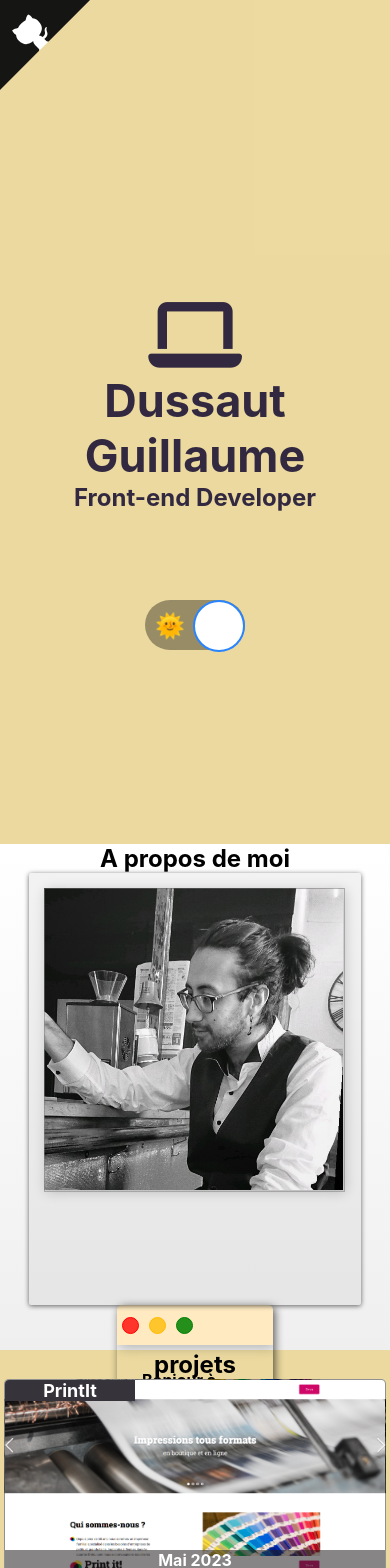
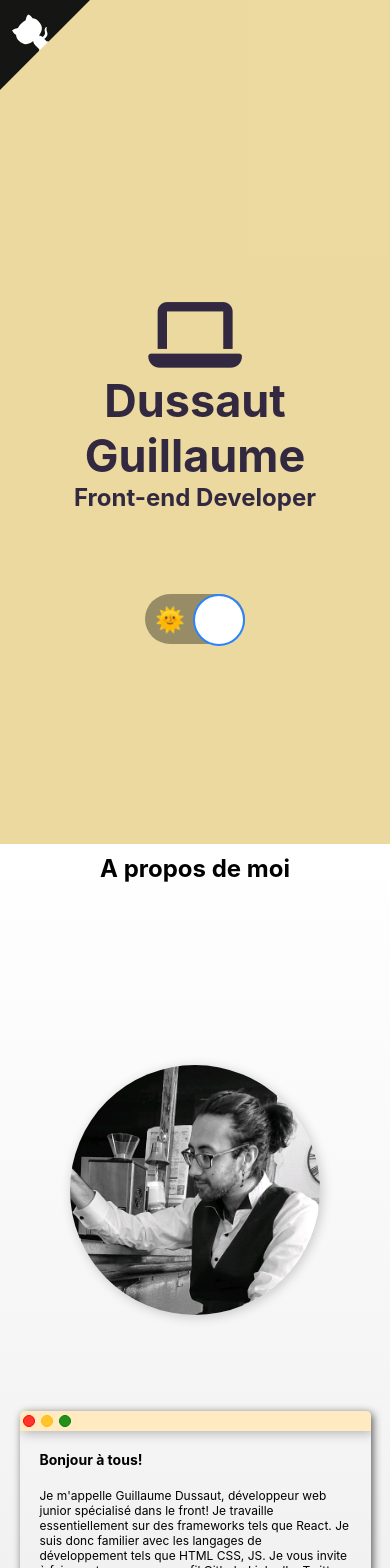
Before and after one commit to GuillaumeDussaut/Mon-portfolio, a React (Create React App) app: page / in a window 390 px wide. Shown: the top 1568 px of the page. Built offline with nearby package versions, Linux system fonts and the light colour scheme; some icons are missing.

Commit message:
deploy app

```diff
--- a/package.json
+++ b/package.json
@@ -2,6 +2,7 @@
   "name": "mon-portfolio",
   "version": "0.1.0",
   "private": true,
+  "homepage": "https://GuillaumeDussaut.github.io/mon-portfolio",
   "dependencies": {
     "@iconify/icons-twemoji": "^1.2.8",
     "@iconify/react": "^4.1.1",
@@ -27,7 +28,9 @@
     "start": "react-scripts start",
     "build": "react-scripts build",
     "test": "react-scripts test",
-    "eject": "react-scripts eject"
+    "eject": "react-scripts eject",
+    "predeploy": "npm run build",
+    "deploy": "gh-pages -d build"
   },
   "eslintConfig": {
     "extends": [
--- a/public/dataLangFrancais.json
+++ b/public/dataLangFrancais.json
@@ -68,7 +68,7 @@
         {
             "title":"Donjon Hunter",
             "startDate":"Septembre 2023",
-            "description":"description du projet 3",
+            "description":"Ce projet est un projet personnel en React.",
             "images":[
                 "./images/projet3/donjonhunter.png",
                 "./images/projet3/donjonhunter2.png"
--- a/src/App.js
+++ b/src/App.js
@@ -53,7 +53,7 @@ function App() {
       <Projets projetsData={projetsData} data={langData}/>
       <Skills data={langData}/>
       <Experience data={langData}/>
-      <Footer />
+      <Footer data={data}/>
     </div>
   );
 }
--- a/src/App.scss
+++ b/src/App.scss
@@ -1,6 +1,9 @@
 *{
   margin:0;
   padding:0;
+}
+body {
+  min-width: 320px;
 }
 // header
 header {
@@ -87,7 +90,7 @@ header {
     align-items: center;
     cursor: pointer;
     position:absolute;
-    top:600px;
+    bottom:200px;
     left:50%;
     transform: translateX(-50%);
     .theme-icon {
@@ -131,6 +134,11 @@ header {
       }
     }
   }
+  @media screen and (min-width: 320px) and (max-width: 720px){
+    .theme-button-container {
+      bottom:200px;
+    }
+  }
 // a propos
 .a-propos-container{
   width: 100%;
@@ -141,7 +149,10 @@ header {
   align-items: center;
   perspective: 1500px;
   background: linear-gradient(white, #efefef);
+  position:relative;
   h1{
+      position:absolute;
+      top:10px;
       width: 100%;
       text-align:center;
   }
@@ -190,7 +201,7 @@ header {
     }
   .presentation{
       width: 40%;
-      height: 250px;
+      height: auto;
       border-radius:5px;
       overflow:hidden;
       box-shadow:2px 2px 8px rgba(0, 0, 0, 0.637);
@@ -237,6 +248,62 @@ header {
       }
   }
 }
+@media screen and (min-width: 320px) and (max-width: 720px){
+  .a-propos-container {
+    width: 100%;
+    height: 100vh;
+    h1 {
+      font-size: 24px;
+      position:absolute;
+      top:10px;
+    }
+    .photoProfil {
+      position:absolute;
+      box-shadow: none;
+      background:transparent;
+      img {
+        width: 250px;
+        height: auto;
+        left:50%;
+        transform: translateX(-50%);
+        border-radius:50%;
+      }
+      .glow{
+        display:none;
+      }
+    }
+    .photoProfil:hover{
+      display:none;
+    }
+    .presentation {
+      width: 90%;
+      height: auto;
+      margin: 10px 0;
+      position:absolute;
+      bottom:50px;
+      .barre-top {
+        height: 20px;
+        .btn-1,
+        .btn-2,
+        .btn-3 {
+          width: 10px;
+          height: 10px;
+          margin: 3px;
+        }
+      }
+      .zone-texte {
+        padding: 10px;
+        h4 {
+          font-size: 14px;
+        }
+        p {
+          font-size: 12px;
+        }
+      }
+    }
+  }
+}
+
 // projets
 .projetsContainer{
   width: 100%;
@@ -248,6 +315,7 @@ header {
   h1{
       width: 100%;
       text-align:center;
+      margin-top:10px;
   }
   .projet{
       cursor:pointer;
@@ -288,17 +356,32 @@ header {
 
   }
 }
+@media screen and (min-width: 320px) and (max-width: 720px){
+  .projetsContainer{
+    height: 100vh;
+    .projet{
+      width: 90%;
+    }
+    .projet:hover{
+      display:none;
+    }
+  }
+}
+.body-no-scroll{
+  overflow:hidden;
+}
 // modal projets
 .modal{
   width: 100%;
   height: 100vh;
-  background:rgba(0, 0, 0, 0.452);
+  background:rgba(0, 0, 0, 0.733);
   position:fixed;
   top:0;
   bottom: 0;
   display:flex;
   justify-content: center;
   align-items: center;
+  z-index: 1;
   .modal-content{
       box-shadow: 2px 2px 12px black;
       width: 700px;
@@ -306,7 +389,6 @@ header {
       border-radius:20px;
       background:white;
       position:relative;
-
       span{
           cursor:pointer;
           position:absolute;
@@ -411,6 +493,7 @@ header {
       }
   }
 }
+
 // skills
 .skillsContainer{
   width: 100%;
@@ -420,9 +503,12 @@ header {
   flex-direction: column;
   justify-content: center;
   align-items: center;
+  position:relative;
   h1{
       width: 100%;
       color:white;
+      position:absolute;
+      top:10px;
       text-align:center;
   }
   .skills{
@@ -457,6 +543,14 @@ header {
       }
   }
 }
+@media screen and (min-width: 320px) and (max-width: 720px){
+  .skillsContainer{
+    height: auto;
+    .skills{
+      margin-top:100px;
+    }
+  }
+}
 // experience
 .containerTimeline{
   width: 100%;
@@ -466,20 +560,15 @@ header {
   padding-bottom:10px;
   h1{
     text-align:center;
-    margin-bottom:100px
+    margin-bottom:100px;
   }
-  .timelinePrincipale{
-    .vertical-timeline-element--work{
-
-    }
-    .experience-icon{
+  .experience-icon{
       width: 100%;
       height: 100%;
       display:flex;
       justify-content: center;
       align-items: center;
       font-size: 40px;
-    }
   }
 }
 // footer
--- a/src/components/experience.js
+++ b/src/components/experience.js
@@ -1,4 +1,4 @@
-import React, { useEffect, useState } from "react";
+import React, { useEffect } from "react";
 import { VerticalTimeline, VerticalTimelineElement } from "react-vertical-timeline-component";
 import "react-vertical-timeline-component/style.min.css";
 import "../App.scss";
@@ -6,23 +6,19 @@ import { useInView } from 'react-intersection-observer';
 
 const MyVerticalTimeline = ({ data }) => {
   const { ref, inView } = useInView();
-  const [isInView, setIsInView] = useState(false);
 
   useEffect(() => {
     if (inView) {
       console.log("Utilisateur est arrivé sur la section Experience");
-      setIsInView(true);
     } else {
       console.log("Utilisateur a quitté la section Experience");
-      setIsInView(false);
     }
   }, [inView]);
-
 
   return (
     <section id="section-experience" className="containerTimeline" ref={ref}>
       <h1>{data?.infos_perso?.section_name?.experience}</h1>
-      <VerticalTimeline className={`timelinePrincipale `}>
+      <VerticalTimeline>
         {data &&
           data.experience.map((data, index) => (
             <VerticalTimelineElement
--- a/src/components/footer.js
+++ b/src/components/footer.js
@@ -1,18 +1,16 @@
 import React from "react";
+import '../App.scss';
 
-import '../App.scss'
+export default function Footer({ data }) {
+  const socialInfo = data?.basicInfo?.social;
 
-export default function Footer(){
-    return(
-        <>
-        <footer>
-            <a href="https://www.instagram.com/kuroslucifu/" target="blank">
-            <i className="fa-brands fa-instagram"></i>
-            </a>
-            <a href="https://github.com/GuillaumeDussaut" target="blank">
-            <i className="fa-brands fa-github"></i>
-            </a>
-        </footer>
-        </>
-    )
+  return (
+    <footer>
+      {socialInfo && socialInfo.map((item, index) => (
+        <a href={item.url} target="_blank" rel="noopener noreferrer" key={index}>
+          <i className={item.class}></i>
+        </a>
+      ))}
+    </footer>
+  );
 }
```
Also changed, not shown: public/dataLangEnglish.json (+5 -5 lines).
